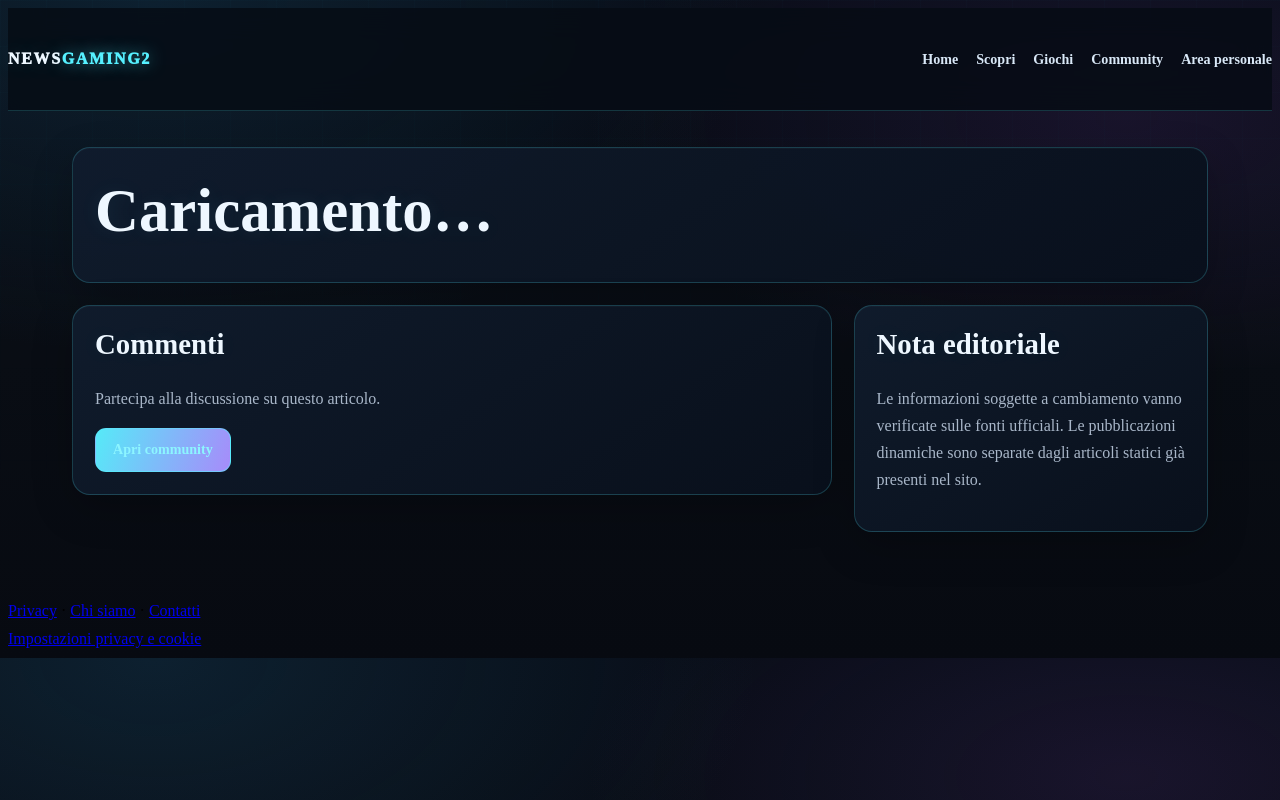
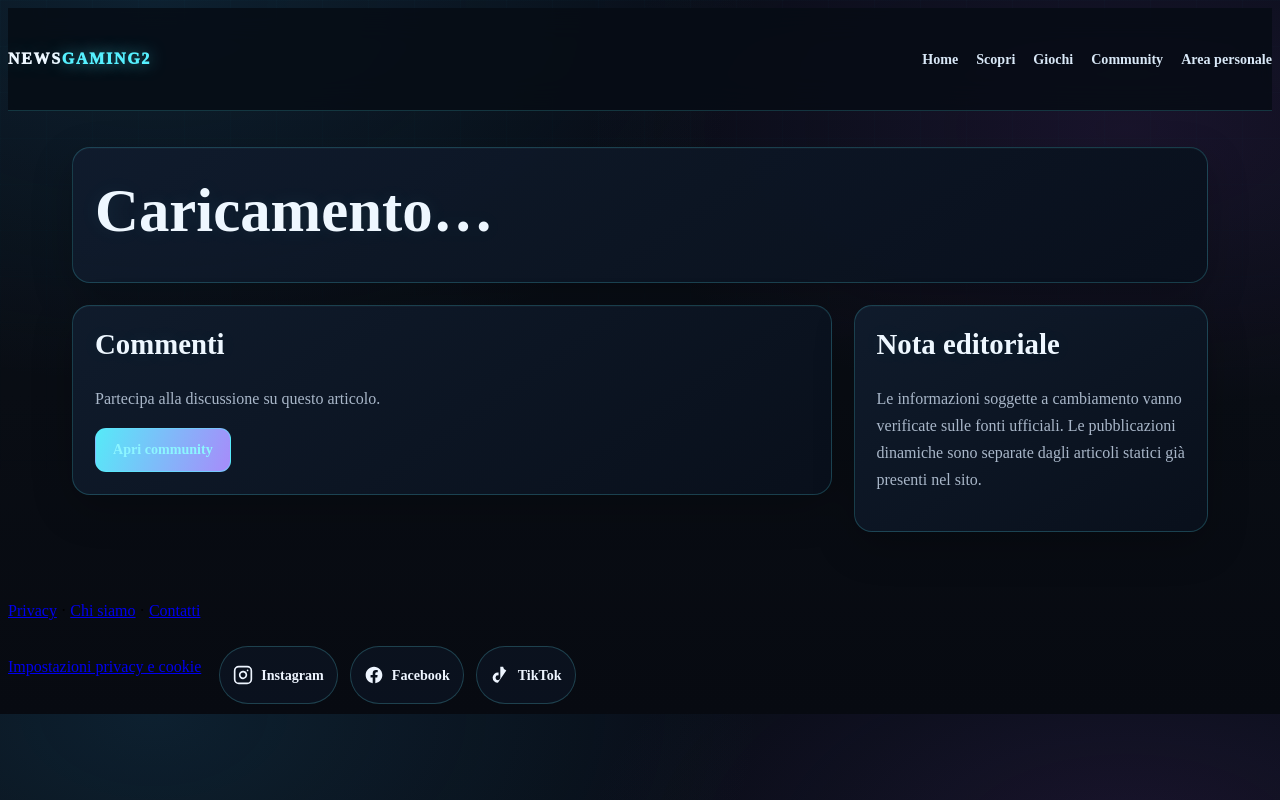
Before and after one commit to pietro2802/sito, a plain HTML site: page articolo.html in a window 1280 px wide. Drawn offline with Linux system fonts and the light colour scheme; a script that the page names is missing.

Commit message:
Aggiungi link social ufficiali al footer

```diff
--- a/articolo.html
+++ b/articolo.html
@@ -79,4 +79,17 @@ window.googlefc=window.googlefc||{};
 window.googlefc.callbackQueue=window.googlefc.callbackQueue||[];
 window.googlefc.callbackQueue.push({"CONSENT_API_READY":function(){const link=document.getElementById("ngConsentSettings");if(link)link.hidden=false;}});
 document.getElementById("ngConsentSettings")?.addEventListener("click",function(e){e.preventDefault();window.googlefc=window.googlefc||{};window.googlefc.callbackQueue=window.googlefc.callbackQueue||[];window.googlefc.callbackQueue.push(function(){if(typeof window.googlefc.showRevocationMessage==="function")window.googlefc.showRevocationMessage();});});
-</script></div></footer></body></html>
+</script><div class="ng-social-links" aria-label="Seguici sui social">
+  <a class="ng-social-link ng-social-ig" href="https://www.instagram.com/news_gaming2/" target="_blank" rel="noopener noreferrer" aria-label="NEWSGAMING2 su Instagram" title="Instagram">
+    <svg width="20" height="20" viewBox="0 0 24 24" fill="none" stroke="currentColor" stroke-width="2" stroke-linecap="round" stroke-linejoin="round" aria-hidden="true"><rect x="2" y="2" width="20" height="20" rx="5" ry="5"></rect><path d="M16 11.37A4 4 0 1 1 12.63 8 4 4 0 0 1 16 11.37z"></path><line x1="17.5" y1="6.5" x2="17.51" y2="6.5"></line></svg>
+    <span>Instagram</span>
+  </a>
+  <a class="ng-social-link ng-social-fb" href="https://www.facebook.com/share/1CbHgufSGb/" target="_blank" rel="noopener noreferrer" aria-label="NEWSGAMING2 su Facebook" title="Facebook">
+    <svg width="20" height="20" viewBox="0 0 24 24" fill="currentColor" aria-hidden="true"><path d="M22 12c0-5.52-4.48-10-10-10S2 6.48 2 12c0 4.99 3.66 9.13 8.44 9.88v-6.99H7.9V12h2.54V9.8c0-2.5 1.49-3.89 3.78-3.89 1.09 0 2.24.2 2.24.2v2.46h-1.26c-1.24 0-1.63.77-1.63 1.56V12h2.77l-.44 2.89h-2.33v6.99C18.34 21.13 22 16.99 22 12z"/></svg>
+    <span>Facebook</span>
+  </a>
+  <a class="ng-social-link ng-social-tt" href="https://www.tiktok.com/@ytita__" target="_blank" rel="noopener noreferrer" aria-label="NEWSGAMING2 su TikTok" title="TikTok">
+    <svg width="20" height="20" viewBox="0 0 24 24" fill="currentColor" aria-hidden="true"><path d="M19.59 6.69a4.83 4.83 0 0 1-3.77-4.25V2h-3.45v13.67a2.89 2.89 0 0 1-2.88 2.5 2.89 2.89 0 0 1-2.89-2.89 2.89 2.89 0 0 1 2.89-2.89c.28 0 .54.04.79.1v-3.5a6.37 6.37 0 0 0-.79-.05A6.34 6.34 0 0 0 3.15 15a6.34 6.34 0 0 0 6.34 6.34 6.34 0 0 0 6.34-6.34V8.87a8.16 8.16 0 0 0 4.76 1.52v-3.4a4.85 4.85 0 0 1-1-.3z"/></svg>
+    <span>TikTok</span>
+  </a>
+</div></div></footer></body></html>
```
